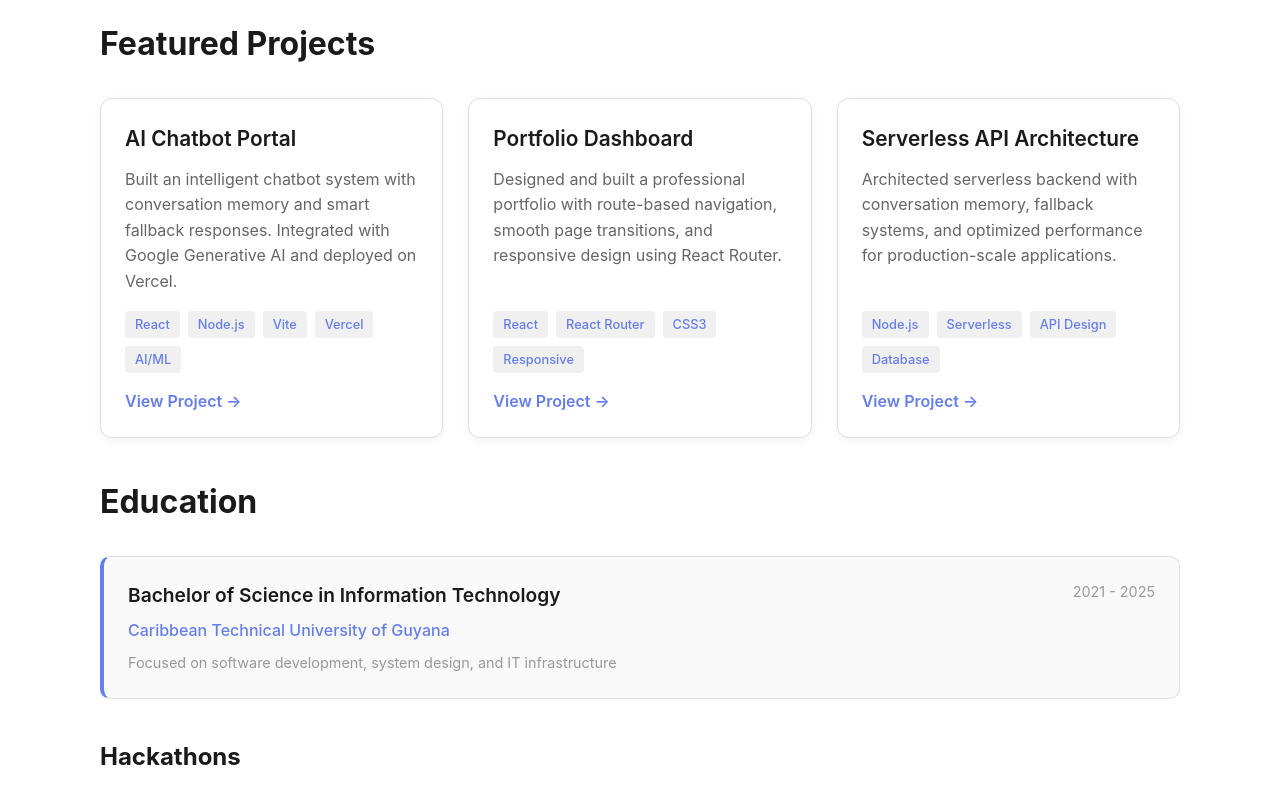
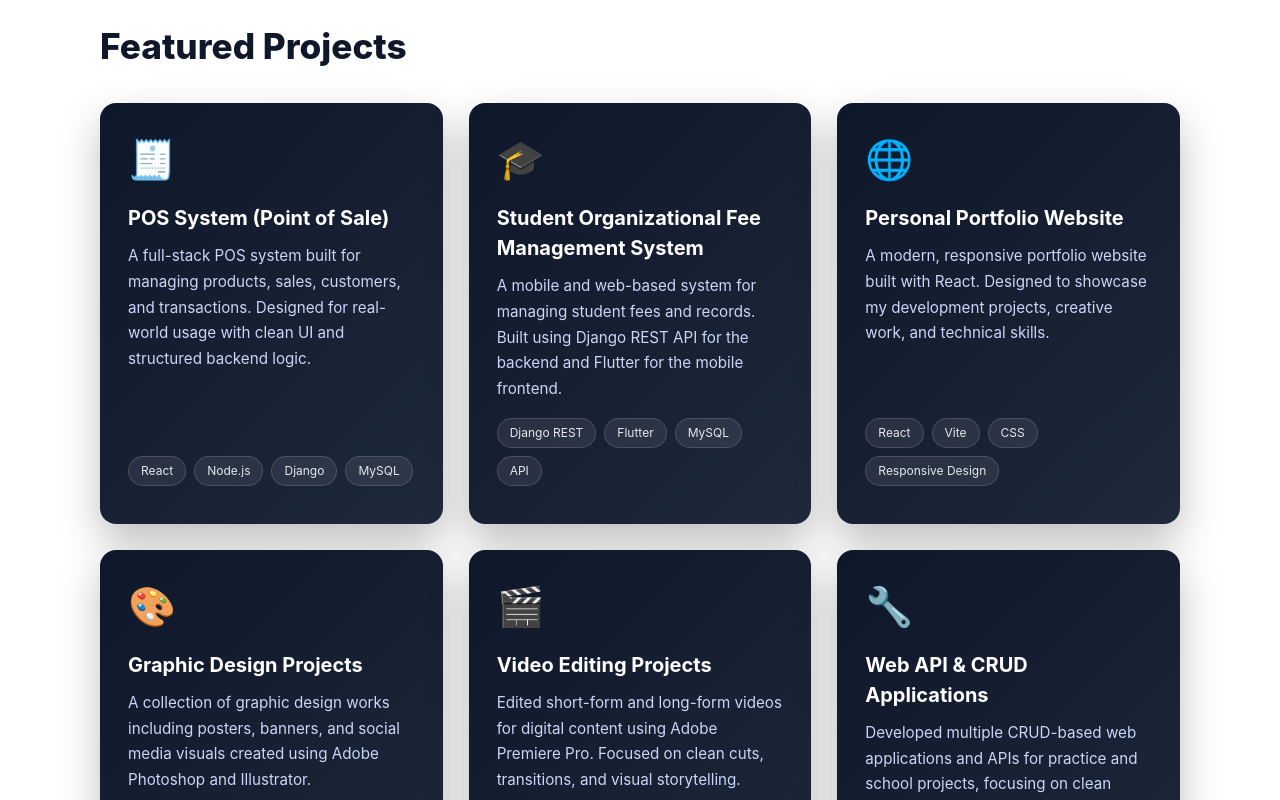
Before and after one commit to Eljiedetuya/portfoliotest, a React (Vite) app: page / in a window 1280 px wide. Shown: the part 2380-3180 px from the top of the page. Built offline with nearby package versions, Linux system fonts and the light colour scheme.

Commit message:
Rebuild & deploy (user requested)

```diff
--- a/src/components/pages/Projects.jsx
+++ b/src/components/pages/Projects.jsx
@@ -1,86 +1,153 @@
-import React from 'react'
+import React from "react"
 
 export default function Projects() {
   const projects = [
     {
-      title: 'AI Chatbot Portal',
-      description: 'Built an intelligent chatbot system with conversation memory and smart fallback responses. Integrated with Google Generative AI and deployed on Vercel.',
-      tech: ['React', 'Node.js', 'Vite', 'Vercel', 'AI/ML'],
-      link: 'https://y-woad-phi.vercel.app'
+      title: "POS System (Point of Sale)",
+      description:
+        "A full-stack POS system built for managing products, sales, customers, and transactions. Designed for real-world usage with clean UI and structured backend logic.",
+      tech: ["React", "Node.js", "Django", "MySQL"],
+      icon: "🧾",
     },
     {
-      title: 'Portfolio Dashboard',
-      description: 'Designed and built a professional portfolio with route-based navigation, smooth page transitions, and responsive design using React Router.',
-      tech: ['React', 'React Router', 'CSS3', 'Responsive'],
-      link: '#'
+      title: "Student Organizational Fee Management System",
+      description:
+        "A mobile and web-based system for managing student fees and records. Built using Django REST API for the backend and Flutter for the mobile frontend.",
+      tech: ["Django REST", "Flutter", "MySQL", "API"],
+      icon: "🎓",
     },
     {
-      title: 'Serverless API Architecture',
-      description: 'Architected serverless backend with conversation memory, fallback systems, and optimized performance for production-scale applications.',
-      tech: ['Node.js', 'Serverless', 'API Design', 'Database'],
-      link: '#'
-    }
+      title: "Personal Portfolio Website",
+      description:
+        "A modern, responsive portfolio website built with React. Designed to showcase my development projects, creative work, and technical skills.",
+      tech: ["React", "Vite", "CSS", "Responsive Design"],
+      icon: "🌐",
+    },
+    {
+      title: "Graphic Design Projects",
+      description:
+        "A collection of graphic design works including posters, banners, and social media visuals created using Adobe Photoshop and Illustrator.",
+      tech: ["Photoshop", "Illustrator", "Design"],
+      icon: "🎨",
+    },
+    {
+      title: "Video Editing Projects",
+      description:
+        "Edited short-form and long-form videos for digital content using Adobe Premiere Pro. Focused on clean cuts, transitions, and visual storytelling.",
+      tech: ["Premiere Pro", "Video Editing", "Media"],
+      icon: "🎬",
+    },
+    {
+      title: "Web API & CRUD Applications",
+      description:
+        "Developed multiple CRUD-based web applications and APIs for practice and school projects, focusing on clean architecture and data handling.",
+      tech: ["Node.js", "Django", "REST API", "CRUD"],
+      icon: "🔧",
+    },
   ]
 
   return (
-    <div>
-      <section>
-        <h2 style={{ fontSize: '2rem', marginBottom: 30, fontWeight: 'bold' }}>Featured Projects</h2>
-        <div style={{ display: 'grid', gridTemplateColumns: 'repeat(auto-fit, minmax(320px, 1fr))', gap: 25 }}>
+    <section style={{ marginBottom: 90 }}>
+      <h2
+        style={{
+          fontSize: "2.2rem",
+          marginBottom: 30,
+          fontWeight: "800",
+          color: "#0f172a",
+        }}
+      >
+        Featured Projects
+      </h2>
+
+      <div
+        style={{
+          display: "grid",
+          gridTemplateColumns: "repeat(auto-fit, minmax(300px, 1fr))",
+          gap: 26,
+        }}
+      >
         {projects.map((project, idx) => (
-            <div key={idx} style={{
-              background: '#fff',
-              border: '1px solid #e0e0e0',
-              borderRadius: 12,
-              padding: 24,
-              transition: 'all 0.3s ease',
-              cursor: 'pointer',
-              boxShadow: '0 2px 8px rgba(0,0,0,0.06)',
-              display: 'flex',
-              flexDirection: 'column'
+          <div
+            key={idx}
+            style={{
+              background: "linear-gradient(135deg, #0f172a 0%, #1e293b 100%)",
+              borderRadius: 16,
+              padding: 28,
+              color: "#e5e7eb",
+              boxShadow: "0 18px 40px rgba(0,0,0,0.25)",
+              transition: "all 0.3s ease",
+              display: "flex",
+              flexDirection: "column",
             }}
             onMouseOver={(e) => {
-              e.currentTarget.style.boxShadow = '0 12px 32px rgba(102, 126, 234, 0.2)'
-              e.currentTarget.style.transform = 'translateY(-4px)'
+              e.currentTarget.style.transform = "translateY(-6px)"
+              e.currentTarget.style.boxShadow =
+                "0 25px 50px rgba(99,102,241,0.35)"
             }}
             onMouseOut={(e) => {
-              e.currentTarget.style.boxShadow = '0 2px 8px rgba(0,0,0,0.06)'
-              e.currentTarget.style.transform = 'translateY(0)'
+              e.currentTarget.style.transform = "translateY(0)"
+              e.currentTarget.style.boxShadow =
+                "0 18px 40px rgba(0,0,0,0.25)"
             }}
           >
-              <h3 style={{ margin: 0, fontSize: '1.3rem', fontWeight: '600', color: '#1a1a1a' }}>{project.title}</h3>
-              <p style={{ margin: '12px 0 16px 0', color: '#666', lineHeight: 1.6, flex: 1 }}>
+            {/* Icon */}
+            <div style={{ fontSize: "2.4rem", marginBottom: 14 }}>
+              {project.icon}
+            </div>
+
+            {/* Title */}
+            <h3
+              style={{
+                margin: "0 0 10px 0",
+                fontSize: "1.25rem",
+                fontWeight: "700",
+                color: "#ffffff",
+              }}
+            >
+              {project.title}
+            </h3>
+
+            {/* Description */}
+            <p
+              style={{
+                color: "#cbd5f5",
+                lineHeight: 1.7,
+                fontSize: "0.95rem",
+                marginBottom: 16,
+                flex: 1,
+              }}
+            >
               {project.description}
             </p>
-              <div style={{ display: 'flex', gap: 8, flexWrap: 'wrap', marginBottom: 16 }}>
-                {project.tech.map(tech => (
-                  <span key={tech} style={{
-                    padding: '4px 10px',
-                    background: '#f0f0f0',
-                    color: '#667eea',
-                    borderRadius: 4,
-                    fontSize: '0.8rem',
-                    fontWeight: '500'
-                  }}>
+
+            {/* Tech Stack */}
+            <div
+              style={{
+                display: "flex",
+                gap: 8,
+                flexWrap: "wrap",
+                marginBottom: 10,
+              }}
+            >
+              {project.tech.map((tech) => (
+                <span
+                  key={tech}
+                  style={{
+                    padding: "5px 12px",
+                    background: "rgba(255,255,255,0.08)",
+                    borderRadius: 20,
+                    fontSize: "0.75rem",
+                    border: "1px solid rgba(255,255,255,0.15)",
+                    color: "#e5e7eb",
+                  }}
+                >
                   {tech}
                 </span>
               ))}
             </div>
-              <a href={project.link} style={{
-                color: '#667eea',
-                textDecoration: 'none',
-                fontWeight: '600',
-                transition: 'all 0.2s'
-              }}
-              onMouseOver={(e) => e.target.style.opacity = '0.7'}
-              onMouseOut={(e) => e.target.style.opacity = '1'}
-              >
-                View Project →
-              </a>
           </div>
         ))}
       </div>
     </section>
-    </div>
   )
 }
```
Also changed, not shown: 3 other files (tests, documents, lock files or other folders). Lines whose indentation alone changed are shown as unchanged.
